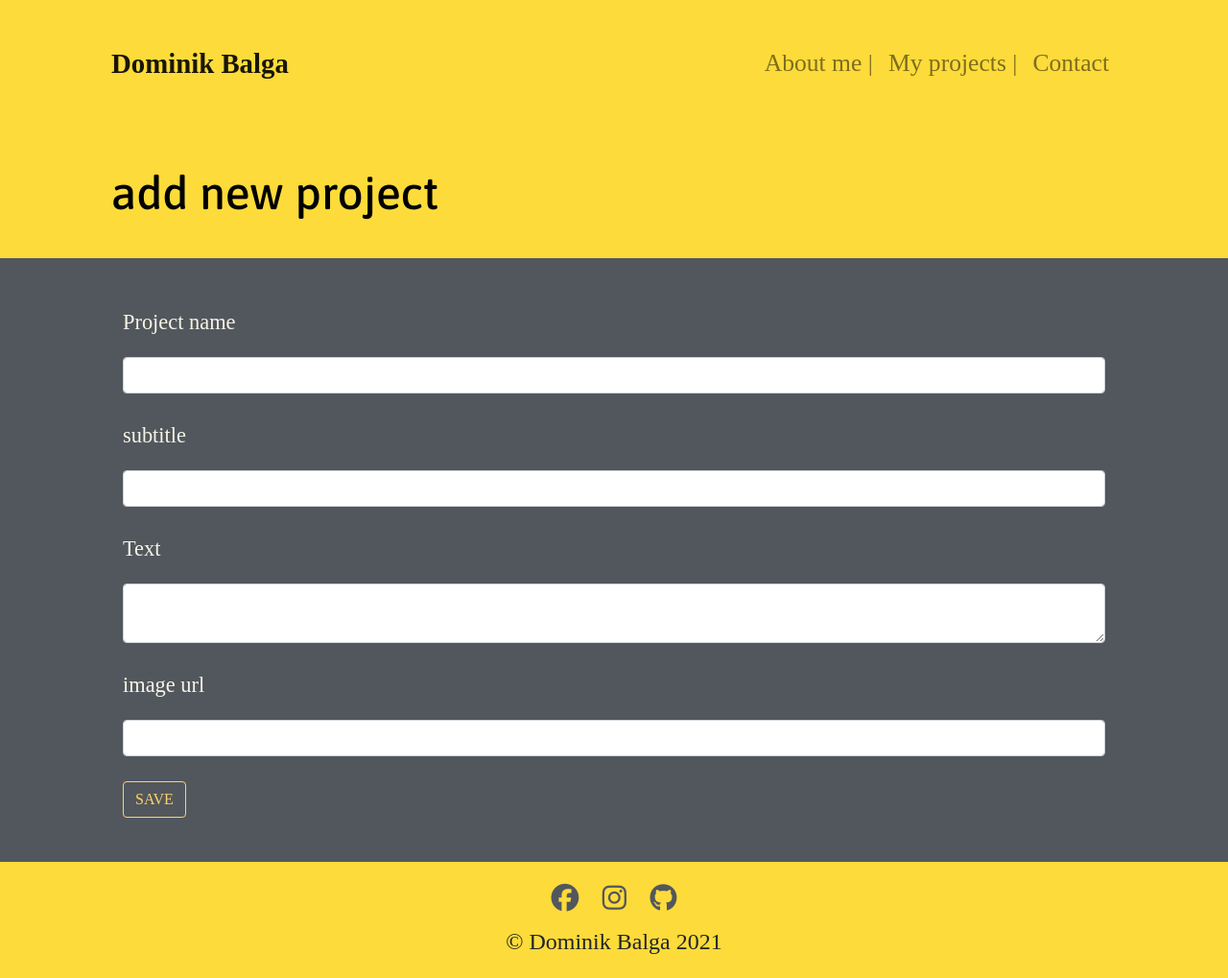
After one commit to DominikBalga/MyPersonalSite, a Flask app: page /add-project in a window 1280 px wide. The commit adds this page. Shown: the whole page at 96% size. Run offline with Flask 2, Linux system fonts and the light colour scheme; some libraries are stand-ins or nearby versions; some web fonts are replaced.

Commit message:
added add project secret path ( without admin requirement yet), adeed all projects index and changed carousel so it gathers data from db

```diff
--- a/forms.py
+++ b/forms.py
@@ -1,6 +1,6 @@
 from flask_wtf import FlaskForm
 from wtforms import StringField, SubmitField, TextAreaField
-from wtforms.validators import DataRequired, URL, Email, Length
+from wtforms.validators import DataRequired, URL
 from flask_ckeditor import CKEditorField
 
 
@@ -9,3 +9,10 @@ class ContacForm(FlaskForm):
     email = StringField('email', validators=[DataRequired()])
     text = TextAreaField('Text', render_kw={"rows": 10, "cols": 11},validators=[DataRequired()])
     submit = SubmitField("SEND ME THE MESSAGE")
+
+class ProjectForm(FlaskForm):
+    name = StringField("Project name",validators=[DataRequired()])
+    subtitle = StringField('subtitle', validators=[DataRequired()])
+    body = CKEditorField('Text',validators=[DataRequired()])
+    img_url = StringField('image url', validators=[DataRequired(),URL()])
+    submit = SubmitField("SAVE")
--- a/main.py
+++ b/main.py
@@ -1,22 +1,60 @@
-from flask import Flask, render_template
+from flask import Flask, render_template,redirect,url_for
 from flask_bootstrap import Bootstrap
-from forms import ContacForm
+from forms import ContacForm, ProjectForm
+from flask_ckeditor import CKEditor
+from flask_sqlalchemy import SQLAlchemy
 import smtplib
 import os
+
+
 app = Flask(__name__)
 app.config['SECRET_KEY'] = os.getenv("secretkey")
 Bootstrap(app)
+ckeditor = CKEditor(app)
+app.config['SQLALCHEMY_DATABASE_URI'] = os.getenv("DATABASE_URL")
+app.config['SQLALCHEMY_TRACK_MODIFICATIONS'] = False
+db = SQLAlchemy(app)
 
 my_email = os.getenv("email")
 password = os.getenv("password")
 
+class Project(db.Model):
+    __tablename__ = "projects"
+    id = db.Column(db.Integer, primary_key=True)
+    title = db.Column(db.String(250), unique=True, nullable=False)
+    body = db.Column(db.Text, nullable=False)
+    subtitle = db.Column(db.String(250), unique=True, nullable=False)
+    img_url = db.Column(db.String(250), nullable=False)
+
+db.create_all()
+
 @app.route("/")
 def home():
-    return render_template("index.html")
+    all_projects = db.session.query(Project).all()
+    return render_template("index.html",projects=all_projects)
 
-@app.route("/my-projets")
+
+@app.route("/add-project", methods = ["POST","GET"])
+def add_project():
+    form = ProjectForm()
+    if form.validate_on_submit():
+        project_name=form.data["name"]
+        project_subtitle=form.data["subtitle"]
+        project_text=form.data["body"]
+        project_img=form.data["img_url"]
+        new_project =  Project(title=project_name,
+                               subtitle=project_subtitle,
+                               body=project_text,
+                               img_url=project_img)
+        db.session.add(new_project)
+        db.session.commit()
+        return redirect(url_for("myprojects"))
+    return render_template("addproject.html", form=form)
+
+@app.route("/my-projects")
 def myprojects():
-    return "<h1>Nothing here yet, in progress</h1>"
+    all_projects = db.session.query(Project).all()
+    return render_template("allprojects.html",projects=all_projects)
 
 @app.route("/about-me")
 def aboutme():
--- a/static/css/styles.css
+++ b/static/css/styles.css
@@ -63,7 +63,8 @@ padding: 3% 10%;
 .carousel-img{
 margin-bottom : 25px;
 width: 200px;
-border-radius: 50%;
+height: 200px;
+border-radius: 100%;
 }
 
 #contactme{
@@ -131,3 +132,13 @@ display: none;
 @media screen and (max-width: 768px) {
 .content-mobile {display: block;}
 }
+
+.project{
+text-align: left;
+}
+.project-link{
+color: #ffd369;
+}
+.project-link:hover{
+color: #fddb3a;
+}
--- /dev/null
+++ b/templates/addproject.html
@@ -0,0 +1,14 @@
+{% include 'header.html' %}
+{% import "bootstrap/wtf.html" as wtf %}
+<div class="col-lg-12 poza">
+        <h1 class = "pozdrav">add new project</h1>
+
+    </div>
+</div>
+</section>
+<div class="center-block">
+    {{ ckeditor.load() }}
+    {{ ckeditor.config(name='body') }}
+    {{ wtf.quick_form(form, novalidate=True, button_map={"submit": "outline-warning"})}}
+</div>
+{% include 'footer.html' %}
```
Also changed, not shown: templates/allprojects.html (added, +17 -0 lines), templates/index.html (+6 -10 lines).
